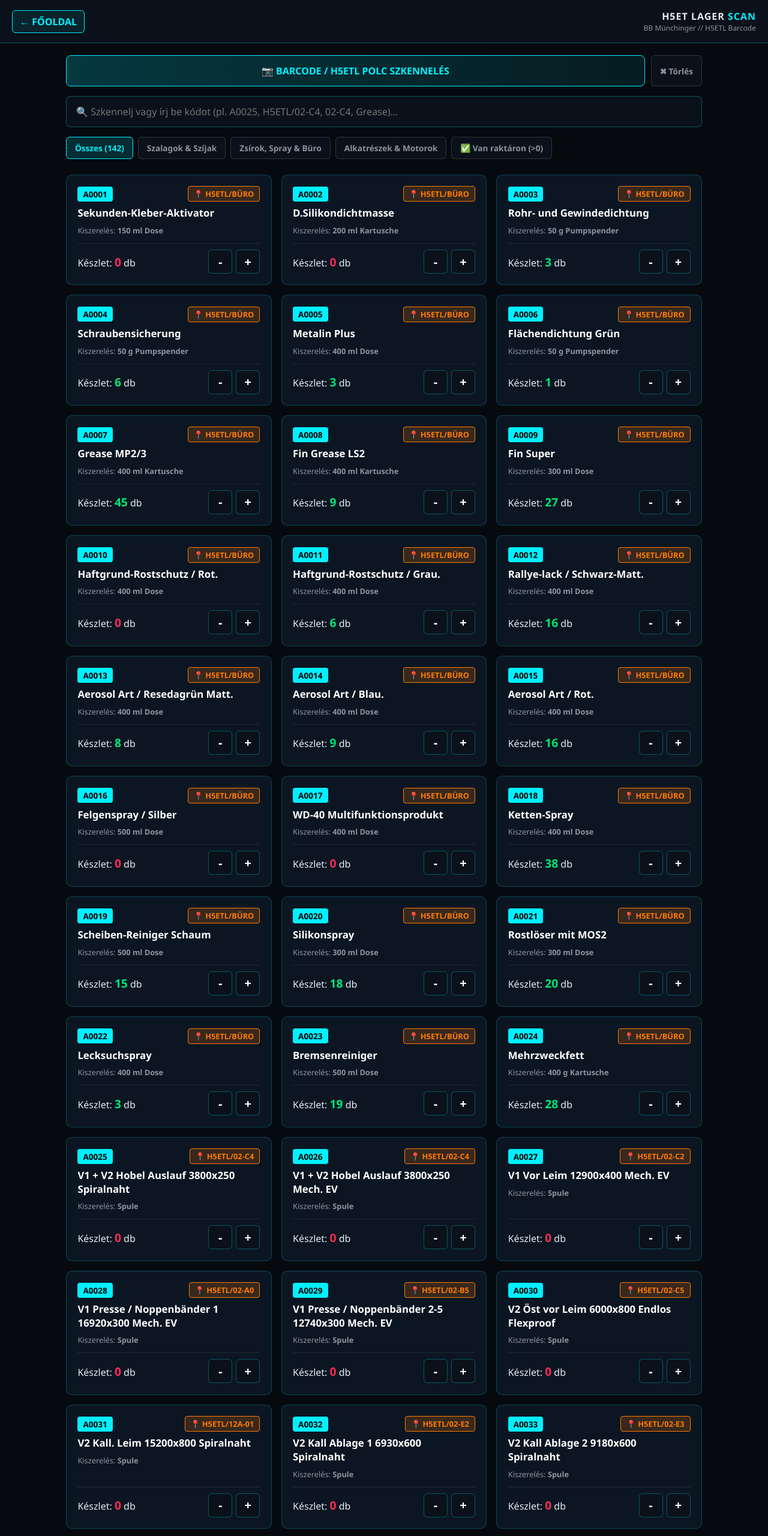
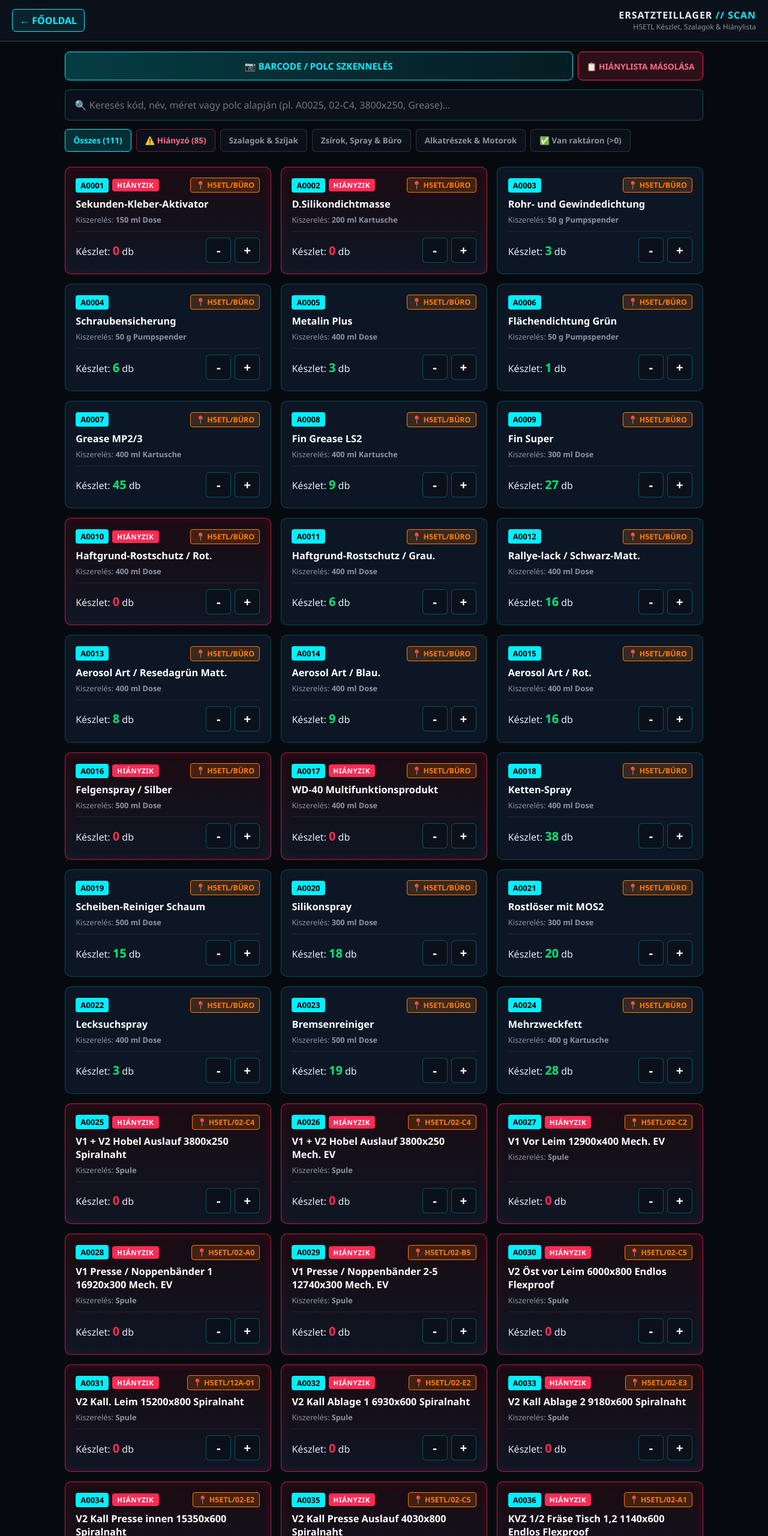
Before and after one commit to Herceg13/werkstatt-wifi, a plain HTML site: page lager/index.html in a window 1280 px wide. Shown: the top 2560 px of the page at 60% size. Drawn offline with Linux system fonts and the light colour scheme.

Commit message:
Update index.html

```diff
--- a/lager/index.html
+++ b/lager/index.html
@@ -3,54 +3,63 @@
 <head>
     <meta charset="UTF-8">
     <meta name="viewport" content="width=device-width, initial-scale=1.0">
-    <title>H5ET Lager & Scanner // WERKSTATT OS</title>
+    <title>Ersatzteillager & Szalagok // WERKSTATT OS</title>
     <style>
-        :root { --bg:#060a0f; --panel:#0b111a; --card:rgba(14,24,38,0.9); --cyan:#00f0ff; --orange:#ff7b00; --red:#ff2a55; --green:#00e676; --text:#e6edf3; --muted:#8b949e; --border:rgba(0,240,255,0.3); }
+        :root { --bg:#060a0f; --panel:#0b111a; --card:rgba(14,24,38,0.92); --cyan:#00f0ff; --orange:#ff7b00; --red:#ff2a55; --green:#00e676; --text:#e6edf3; --muted:#8b949e; --border:rgba(0,240,255,0.3); }
         * { box-sizing:border-box; margin:0; padding:0; font-family:'Segoe UI',Roboto,sans-serif; }
         body { background:var(--bg); color:var(--text); min-height:100vh; padding-bottom:3rem; }
-        header { background:var(--panel); border-bottom:1px solid var(--border); padding:1rem 1.25rem; display:flex; justify-content:space-between; align-items:center; position:sticky; top:0; z-index:100; }
+        header { background:var(--panel); border-bottom:1px solid var(--border); padding:0.9rem 1.25rem; display:flex; justify-content:space-between; align-items:center; position:sticky; top:0; z-index:100; }
         .back-btn { color:var(--cyan); text-decoration:none; font-weight:700; padding:7px 12px; border:1px solid var(--cyan); border-radius:6px; background:rgba(0,240,255,0.08); }
-        main { max-width:1100px; margin:0 auto; padding:1.25rem; }
-        .scan-bar { display:flex; gap:10px; margin-bottom:1rem; }
-        .scan-btn { flex:1; background:linear-gradient(90deg, rgba(0,240,255,0.2), rgba(0,240,255,0.08)); border:1px solid var(--cyan); color:var(--cyan); padding:14px; border-radius:8px; font-size:1rem; font-weight:800; cursor:pointer; }
+        main { max-width:1100px; margin:0 auto; padding:1.1rem; }
+        .scan-bar { display:flex; gap:8px; margin-bottom:0.9rem; }
+        .scan-btn { flex:1; background:linear-gradient(90deg, rgba(0,240,255,0.22), rgba(0,240,255,0.08)); border:1px solid var(--cyan); color:var(--cyan); padding:13px; border-radius:8px; font-size:0.95rem; font-weight:800; cursor:pointer; }
+        .export-btn { background:rgba(255,42,85,0.15); border:1px solid var(--red); color:#ff6b8b; padding:10px 14px; border-radius:8px; font-weight:800; font-size:0.85rem; cursor:pointer; white-space:nowrap; }
+        .export-btn:hover { background:rgba(255,42,85,0.28); color:#fff; }
         #camBox { display:none; position:relative; max-width:480px; margin:0 auto 1rem; border:2px solid var(--cyan); border-radius:10px; overflow:hidden; background:#000; }
         #vid { width:100%; display:block; }
         .scan-line { position:absolute; top:50%; left:10%; right:10%; height:2px; background:var(--red); box-shadow:0 0 8px var(--red); }
-        .search-box { width:100%; padding:14px 16px; background:var(--panel); border:1px solid var(--border); border-radius:8px; color:#fff; font-size:1rem; margin-bottom:1rem; outline:none; }
-        .filter-row { display:flex; gap:8px; overflow-x:auto; padding-bottom:6px; margin-bottom:1.25rem; }
-        .f-btn { background:var(--panel); border:1px solid rgba(255,255,255,0.15); color:var(--muted); padding:8px 14px; border-radius:6px; font-weight:700; font-size:0.85rem; cursor:pointer; white-space:nowrap; }
-        .f-btn.active { background:rgba(0,240,255,0.15); border-color:var(--cyan); color:var(--cyan); }
+        .search-box { width:100%; padding:14px 16px; background:var(--panel); border:1px solid var(--border); border-radius:8px; color:#fff; font-size:1rem; margin-bottom:0.9rem; outline:none; }
+        .search-box:focus { border-color:var(--cyan); box-shadow:0 0 15px rgba(0,240,255,0.2); }
+        .filter-row { display:flex; gap:8px; overflow-x:auto; padding-bottom:6px; margin-bottom:1.15rem; }
+        .f-btn { background:var(--panel); border:1px solid rgba(255,255,255,0.15); color:var(--muted); padding:9px 14px; border-radius:6px; font-weight:700; font-size:0.84rem; cursor:pointer; white-space:nowrap; transition:0.2s; }
+        .f-btn.active { background:rgba(0,240,255,0.16); border-color:var(--cyan); color:var(--cyan); }
+        .f-btn.miss-btn { border-color:rgba(255,42,85,0.45); color:#ff6b8b; }
+        .f-btn.miss-btn.active { background:rgba(255,42,85,0.22); border-color:var(--red); color:#fff; box-shadow:0 0 12px rgba(255,42,85,0.3); }
         .grid { display:grid; grid-template-columns:repeat(auto-fill,minmax(310px,1fr)); gap:1rem; }
-        .card { background:var(--card); border:1px solid rgba(0,240,255,0.22); border-radius:10px; padding:1.15rem; display:flex; flex-direction:column; justify-content:space-between; }
-        .card-top { display:flex; justify-content:space-between; align-items:center; margin-bottom:8px; }
-        .id-badge { background:var(--cyan); color:#000; font-weight:900; font-size:0.85rem; padding:3px 9px; border-radius:4px; }
-        .loc-badge { background:rgba(255,123,0,0.18); border:1px solid var(--orange); color:var(--orange); font-weight:800; font-size:0.8rem; padding:3px 9px; border-radius:4px; }
-        .art-title { font-size:1.05rem; font-weight:700; color:#fff; margin-bottom:8px; line-height:1.35; }
-        .art-meta { font-size:0.8rem; color:var(--muted); margin-bottom:12px; }
+        .card { background:var(--card); border:1px solid rgba(0,240,255,0.22); border-radius:10px; padding:1.1rem; display:flex; flex-direction:column; justify-content:space-between; transition:0.2s; }
+        .card.missing { border:1px solid rgba(255,42,85,0.65); background:linear-gradient(180deg, rgba(45,12,22,0.55) 0%, rgba(14,24,38,0.94) 100%); box-shadow:inset 0 0 18px rgba(255,42,85,0.12); }
+        .card-top { display:flex; justify-content:space-between; align-items:center; gap:6px; margin-bottom:8px; flex-wrap:wrap; }
+        .id-badge { background:var(--cyan); color:#000; font-weight:900; font-size:0.82rem; padding:3px 8px; border-radius:4px; }
+        .miss-badge { background:var(--red); color:#fff; font-weight:900; font-size:0.72rem; padding:3px 8px; border-radius:4px; letter-spacing:0.6px; }
+        .loc-badge { background:rgba(255,123,0,0.18); border:1px solid var(--orange); color:var(--orange); font-weight:800; font-size:0.78rem; padding:3px 8px; border-radius:4px; }
+        .art-title { font-size:1.02rem; font-weight:700; color:#fff; margin-bottom:6px; line-height:1.35; }
+        .art-meta { font-size:0.8rem; color:var(--muted); margin-bottom:10px; }
         .stock-bar { display:flex; justify-content:space-between; align-items:center; border-top:1px solid rgba(255,255,255,0.08); padding-top:10px; }
-        .stock-val { font-size:1.2rem; font-weight:800; color:var(--green); }
+        .stock-val { font-size:1.25rem; font-weight:900; color:var(--green); }
         .stock-val.zero { color:var(--red); }
         .qty-btns { display:flex; gap:6px; }
-        .q-btn { width:40px; height:40px; border-radius:6px; border:1px solid var(--border); background:var(--panel); color:#fff; font-size:1.25rem; font-weight:800; cursor:pointer; }
+        .q-btn { width:42px; height:42px; border-radius:6px; border:1px solid var(--border); background:var(--panel); color:#fff; font-size:1.3rem; font-weight:800; cursor:pointer; }
+        .q-btn:active { background:var(--cyan); color:#000; }
     </style>
 </head>
 <body>
     <header>
         <a href="../index.html" class="back-btn">← FŐOLDAL</a>
         <div style="text-align:right;">
-            <div style="font-weight:800; letter-spacing:1px;">H5ET LAGER <span style="color:var(--cyan);">SCAN</span></div>
-            <div style="font-size:0.75rem; color:var(--muted);">BB Münchinger // H5ETL Barcode</div>
+            <div style="font-weight:800; letter-spacing:1px;">ERSATZTEILLAGER <span style="color:var(--cyan);">// SCAN</span></div>
+            <div style="font-size:0.75rem; color:var(--muted);">H5ETL Készlet, Szalagok & Hiánylista</div>
         </div>
     </header>
     <main>
         <div class="scan-bar">
-            <button class="scan-btn" id="scanToggleBtn" onclick="toggleScanner()">📷 BARCODE / H5ETL POLC SZKENNELÉS</button>
-            <button class="f-btn" onclick="clearSearch()">✖ Törlés</button>
+            <button class="scan-btn" id="scanToggleBtn" onclick="toggleScanner()">📷 BARCODE / POLC SZKENNELÉS</button>
+            <button class="export-btn" onclick="copyMissingList()">📋 HIÁNYLISTA MÁSOLÁSA</button>
         </div>
         <div id="camBox"><video id="vid" playsinline autoplay muted></video><div class="scan-line"></div></div>
-        <input type="text" id="q" class="search-box" placeholder="🔍 Szkennelj vagy írj be kódot (pl. A0025, H5ETL/02-C4, 02-C4, Grease)..." oninput="render()">
+        <input type="text" id="q" class="search-box" placeholder="🔍 Keresés kód, név, méret vagy polc alapján (pl. A0025, 02-C4, 3800x250, Grease)..." oninput="render()">
         <div class="filter-row">
-            <button class="f-btn active" onclick="setF('all', this)">Összes (142)</button>
+            <button class="f-btn active" id="btnAll" onclick="setF('all', this)">Összes</button>
+            <button class="f-btn miss-btn" id="btnMiss" onclick="setF('missing', this)">⚠️ Hiányzó (0 db)</button>
             <button class="f-btn" onclick="setF('szalag', this)">Szalagok & Szíjak</button>
             <button class="f-btn" onclick="setF('buro', this)">Zsírok, Spray & Büro</button>
             <button class="f-btn" onclick="setF('alkatresz', this)">Alkatrészek & Motorok</button>
@@ -130,38 +139,7 @@
             {id:"A0066", name:"V4 Abfallband / schräg 6600x300 Mech. EV", geb:"Spule", ist:0, loc:"02-D2", cat:"szalag"},
             {id:"A0067", name:"V4 Abfallband / Säge 13800x300 Mech. EV", geb:"Spule", ist:0, loc:"02-C2", cat:"szalag"},
             {id:"A0068", name:"V4 Nach Leim 14500x180 Spiralnaht", geb:"Spule", ist:0, loc:"02-D4", cat:"szalag"},
-            {id:"A0069", name:"V4 Auflage 15975x900 Spiralnaht", geb:"Spule", ist:0, loc:"12A-01", cat:"szalag"},
-            {id:"A0070", name:"V4 Etagen 1,2,3 12365x1100 Spiralnaht", geb:"Spule", ist:0, loc:"12A-01", cat:"szalag"},
-            {id:"A0071", name:"V4 Presse / Kurz 1760x920 Spiralnaht", geb:"Spule", ist:0, loc:"12A-01", cat:"szalag"},
-            {id:"A0072", name:"V4 Presse / Lange 16540x920 Vor Ort", geb:"Spule", ist:0, loc:"Vor Ort", cat:"szalag"},
-            {id:"A0073", name:"V4 Presse / Auslauf 13126x900 Spiralnaht", geb:"Spule", ist:0, loc:"12A-01", cat:"szalag"},
-            {id:"A0074", name:"BS Gr. Nach Säge 9850x900 Endlos Flexproof", geb:"Spule", ist:0, loc:"12B-02", cat:"szalag"},
-            {id:"A0075", name:"BS Gr. Rückführung 15620x500 Endlos Flexproof", geb:"Spule", ist:0, loc:"12B-01", cat:"szalag"},
-            {id:"A0076", name:"Opti. Gr. Vor + Nach Scanner 3105x150 Endlos Flexproof", geb:"Spule", ist:0, loc:"02-B4", cat:"szalag"},
-            {id:"A0077", name:"Brikett BVM 1420x600 Endlos Flexproof", geb:"Spule", ist:0, loc:"02-D1", cat:"szalag"},
-            {id:"A0078", name:"Opti. Gr. Stapelleisten (Noppenb. schräg) 7200x900 Mech. EV", geb:"Spule", ist:0, loc:"12B-02", cat:"szalag"},
-            {id:"A0079", name:"Opti. Gr. Stapelleisten (Untere) 15125x300 Mech. EV", geb:"Spule", ist:0, loc:"02-B4", cat:"szalag"},
-            {id:"A0080", name:"Kleine BS Unten Säge 11300x270 Mech. EV", geb:"Spule", ist:0, loc:"02-D4", cat:"szalag"},
-            {id:"A0081", name:"Stehlager SY 50 FM SKF AELP 210 D1", geb:"BOX", ist:0, loc:"H1ET-Lager", cat:"alkatresz"},
-            {id:"A0082", name:"Klebebänder ZX BROWN", geb:"Rolle", ist:202, loc:"BÜRO", cat:"buro"},
-            {id:"A0083", name:"Line-Marking Paint Art.Nr: QLL00007", geb:"750 ml Dose", ist:57, loc:"BÜRO", cat:"buro"},
-            {id:"A0084", name:"Synthese-Aktivöl Art.Nr: 1103697", geb:"300 ml Dose", ist:15, loc:"BÜRO", cat:"buro"},
-            {id:"A0085", name:"Scanner impulsgeber Nr. 55040550", geb:"BOX", ist:0, loc:"H5ET-Lager", cat:"alkatresz"},
-            {id:"A0086", name:"Natural Silikon Perfekt MEKO-Frei", geb:"310 ml Kartusche", ist:7, loc:"BÜRO", cat:"buro"},
-            {id:"A0087", name:"Markierfarbe TRAFFIC Gelb", geb:"500 ml Dose", ist:253, loc:"BÜRO", cat:"buro"},
-            {id:"A0088", name:"Ketten-Spray 500ml", geb:"500 ml Dose", ist:0, loc:"BÜRO", cat:"buro"},
-            {id:"A0089", name:"HydraulikSchlauch PKP210NO X 3205 AJ (668Q9M)", geb:"Spule", ist:0, loc:"H1ET-Lager", cat:"alkatresz"},
-            {id:"A0090", name:"KVZ SIKO Säge Motor", geb:"Natur", ist:0, loc:"H5ET-Lager", cat:"alkatresz"},
-            {id:"A0091", name:"V4 Getriebe für Hobel Vorschub", geb:"Natur", ist:0, loc:"H5ET-Lager", cat:"alkatresz"},
-            {id:"A0092", name:"Wellendichtring 30x42x7 mm BASL NBR 70", geb:"Tüte", ist:0, loc:"H5ET-Lager", cat:"alkatresz"},
-            {id:"A0093", name:"Kommi Stapler Regalführungsrolle BA60417011", geb:"Natur", ist:0, loc:"H5ET-Lager", cat:"alkatresz"},
-            {id:"A0094", name:"Kommi Stapler Exzenterbolzen BA60640001", geb:"Natur", ist:0, loc:"H5ET-Lager", cat:"alkatresz"},
-            {id:"A0095", name:"Scanner Alu Rolle 155 x 50 mm", geb:"Natur", ist:0, loc:"H5ET-Lager", cat:"alkatresz"},
-            {id:"A0096", name:"Scanner Alu Rolle 156,6 x 50 mm", geb:"Natur", ist:0, loc:"H5ET-Lager", cat:"alkatresz"},
-            {id:"A0097", name:"Scanner Rolle 200 x 50 mm", geb:"Natur", ist:0, loc:"H5ET-Lager", cat:"alkatresz"},
-            {id:"A0098", name:"Scanner Kunststoffrollen 100 x 35mm", geb:"Box", ist:0, loc:"H5ET-Lager", cat:"alkatresz"},
-            {id:"A0099", name:"OptiCut 450 Alu T-Klock für Säge Leiste", geb:"Natur", ist:0, loc:"03-D2", cat:"alkatresz"},
-            {id:"A0100", name:"OptiCut 450 Alu Leiste 30x10x430 mm schräg", geb:"Natur", ist:0, loc:"03-D3", cat:"alkatresz"}
+            {id:"A0069", name:"V4 Auflage 15975x900 Spiralnaht", geb:"Spule", ist:0, loc:"12A-01", cat:"szalag"}
         ];
         const L3 = [
             {id:"A0101", name:"OptiCut 450 Alu Leiste 30x10x430 mm", geb:"Natur", ist:0, loc:"03-D4", cat:"alkatresz"},
@@ -207,26 +185,33 @@
             {id:"A0142", name:"Gerätestiel 1800mm 28-30 mm", geb:"Boden", ist:0, loc:"BÜRO", cat:"buro"},
             {id:"A0143", name:"(Hand) Metall-Kehrblech mit Holzgriff", geb:"BOX", ist:0, loc:"BÜRO", cat:"buro"}
         ];
-                       const FULL_LAGER = L1.concat(L2, L3);
-        let items = JSON.parse(localStorage.getItem('bb_lager_v4')) || JSON.parse(JSON.stringify(FULL_LAGER));
+
+        const FULL_LAGER = L1.concat(L2, L3);
+        let items = JSON.parse(localStorage.getItem('bb_lager_v5')) || JSON.parse(JSON.stringify(FULL_LAGER));
         let curF = 'all', stream = null, scanTimer = null;
 
-        function save() { localStorage.setItem('bb_lager_v4', JSON.stringify(items)); }
+        function save() { localStorage.setItem('bb_lager_v5', JSON.stringify(items)); }
         function setF(f, btn) { curF = f; document.querySelectorAll('.f-btn').forEach(b => b.classList.remove('active')); btn.classList.add('active'); render(); }
-        function clearSearch() { document.getElementById('q').value = ''; render(); }
         function chg(id, d) { const it = items.find(x => x.id === id); if(it) { it.ist = Math.max(0, it.ist + d); save(); render(); } }
+
+        function copyMissingList() {
+            const missing = items.filter(x => x.ist === 0);
+            if (!missing.length) { alert('Minden tételből van raktáron!'); return; }
+            const txt = "BB MÜNCHINGER // RENDELÉSI HIÁNYLISTA (" + missing.length + " tétel):\n\n" +
+                missing.map(x => `${x.id} | ${x.name} (${x.geb}) -> Polc: H5ETL/${x.loc}`).join('\n');
+            navigator.clipboard.writeText(txt).then(() => alert(`✅ ${missing.length} hiányzó tétel vágólapra másolva!`));
+        }
 
         function stopCam() {
             if (stream) { stream.getTracks().forEach(t => t.stop()); stream = null; }
             if (scanTimer) { clearInterval(scanTimer); scanTimer = null; }
             document.getElementById('camBox').style.display = 'none';
-            document.getElementById('scanToggleBtn').innerText = '📷 BARCODE / H5ETL POLC SZKENNELÉS';
+            document.getElementById('scanToggleBtn').innerText = '📷 BARCODE / POLC SZKENNELÉS';
         }
 
         async function toggleScanner() {
             const box = document.getElementById('camBox'), vid = document.getElementById('vid'), b = document.getElementById('scanToggleBtn');
             if (stream) { stopCam(); return; }
-
             b.innerText = '⏳ KAMERA NYITÁSA...';
             try {
                 stream = await navigator.mediaDevices.getUserMedia({ video: { facingMode: "environment" } });
@@ -234,48 +219,51 @@
                 await vid.play();
                 box.style.display = 'block';
                 b.innerText = '⏹ KAMERA BEZÁRÁSA';
-
                 if ('BarcodeDetector' in window) {
                     const detector = new BarcodeDetector();
                     scanTimer = setInterval(async () => {
                         try {
                             const codes = await detector.detect(vid);
                             if (codes && codes.length > 0) {
-                                const clean = codes.rawValue.trim().replace(/^H5ETL\//i, '');
-                                document.getElementById('q').value = clean;
-                                render();
-                                stopCam();
+                                document.getElementById('q').value = codes[0].rawValue.trim().replace(/^H5ETL\//i, '');
+                                render(); stopCam();
                             }
                         } catch (e) {}
                     }, 350);
                 }
-            } catch (err) {
-                stopCam();
-                alert("Kamera hiba: " + err.message);
-            }
+            } catch (err) { stopCam(); alert("Kamera hiba: " + err.message); }
         }
 
         function render() {
             const q = document.getElementById('q').value.toLowerCase().trim().replace(/^h5etl\//, '');
+            const missCount = items.filter(x => x.ist === 0).length;
+            document.getElementById('btnAll').innerText = `Összes (${items.length})`;
+            document.getElementById('btnMiss').innerText = `⚠️ Hiányzó (${missCount})`;
+
             const list = document.getElementById('list');
             list.innerHTML = '';
             items.filter(x => {
+                if(curF === 'missing' && x.ist > 0) return false;
                 if(curF === 'stock' && x.ist <= 0) return false;
-                if(curF !== 'all' && curF !== 'stock' && x.cat !== curF) return false;
+                if(!['all','missing','stock'].includes(curF) && x.cat !== curF) return false;
                 return `${x.id} ${x.name} ${x.loc} H5ETL/${x.loc} ${x.geb}`.toLowerCase().includes(q);
             }).forEach(x => {
+                const isMiss = x.ist === 0;
                 list.innerHTML += `
-                    <div class="card">
+                    <div class="card ${isMiss ? 'missing' : ''}">
                         <div>
                             <div class="card-top">
-                                <span class="id-badge">${x.id}</span>
+                                <div style="display:flex;gap:6px;align-items:center;">
+                                    <span class="id-badge">${x.id}</span>
+                                    ${isMiss ? '<span class="miss-badge">HIÁNYZIK</span>' : ''}
+                                </div>
                                 <span class="loc-badge">📍 H5ETL/${x.loc}</span>
                             </div>
                             <div class="art-title">${x.name}</div>
                             <div class="art-meta">Kiszerelés: <b>${x.geb}</b></div>
                         </div>
                         <div class="stock-bar">
-                            <div>Készlet: <span class="stock-val ${x.ist===0?'zero':''}">${x.ist}</span> db</div>
+                            <div>Készlet: <span class="stock-val ${isMiss?'zero':''}">${x.ist}</span> db</div>
                             <div class="qty-btns">
                                 <button class="q-btn" onclick="chg('${x.id}', -1)">-</button>
                                 <button class="q-btn" onclick="chg('${x.id}', 1)">+</button>
```
